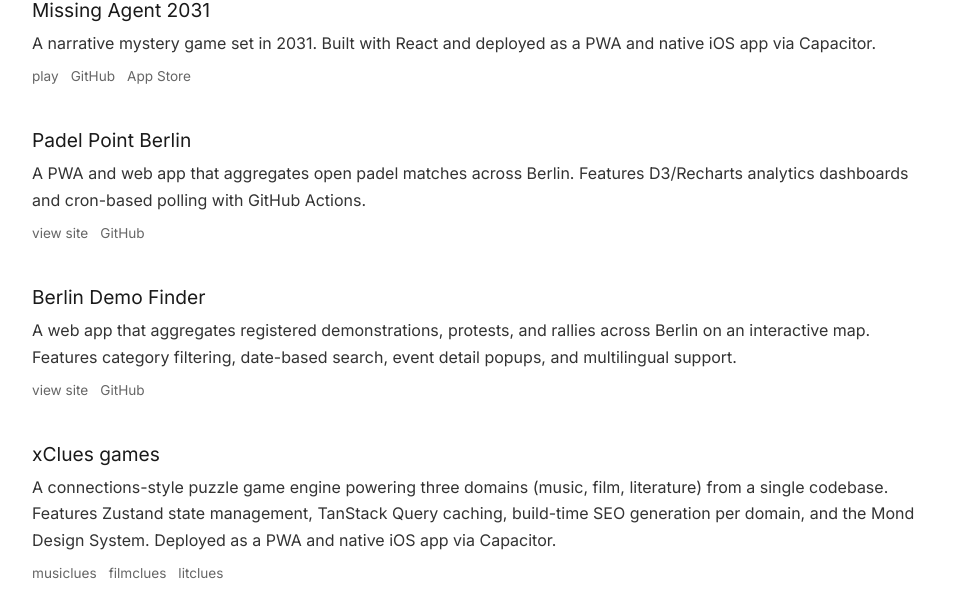
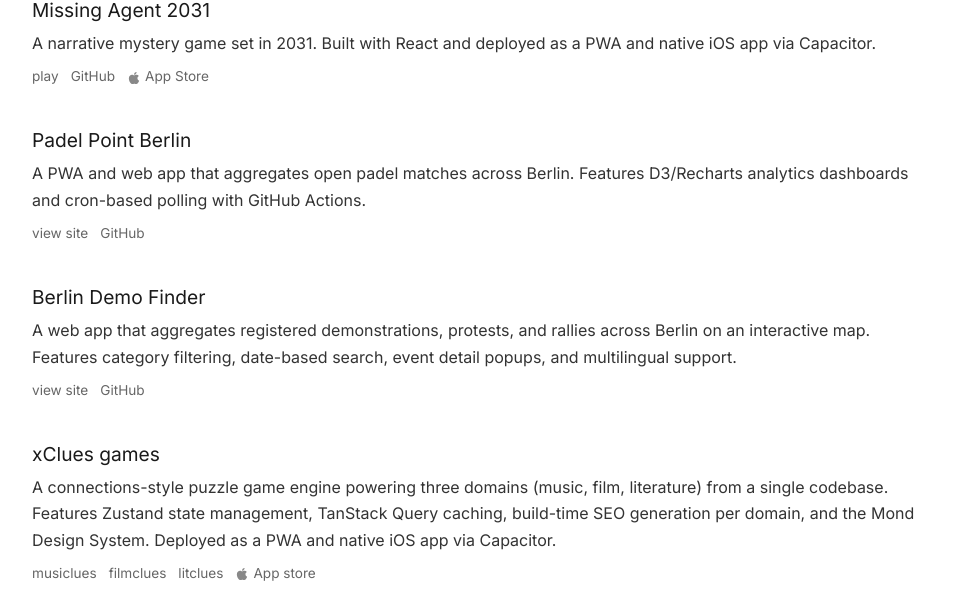
Before and after one commit to blumaa/port-clean, a React (Vite) app: page /work in a window 1280 px wide. Shown: the part 200-800 px from the top of the page, without its empty margins (160-1119 px from the left). Built offline with nearby package versions, Linux system fonts and the light colour scheme.

Commit message:
add xclues apple store icon and link

```diff
--- a/src/data/projects.ts
+++ b/src/data/projects.ts
@@ -45,6 +45,7 @@
       { name: 'musiclues', url: 'https://musiclues.space' },
       { name: 'filmclues', url: 'https://filmclues.space' },
       { name: 'litclues', url: 'https://litclues.space' },
+      { name: 'App store', url: 'https://apps.apple.com/app/xclues/id6760401987' },
     ],
   },
   {
--- a/src/pages/WorkPage.tsx
+++ b/src/pages/WorkPage.tsx
@@ -85,6 +85,7 @@
           target={link.external ? '_blank' : undefined}
           rel={link.external ? 'noopener noreferrer' : undefined}
         >
+          {link.url.includes('apps.apple.com') && <AppleIcon />}
           {link.label}
         </a>
       ))}
@@ -92,4 +93,19 @@
   )
 }
 
+function AppleIcon() {
+  return (
+    <svg
+      xmlns="http://www.w3.org/2000/svg"
+      viewBox="0 0 384 512"
+      width="14"
+      height="14"
+      fill="#888"
+      style={{ display: 'inline-block', verticalAlign: 'middle', marginRight: '4px' }}
+    >
+      <path d="M318.7 268.7c-.2-36.7 16.4-64.4 50-84.8-18.8-26.9-47.2-41.7-84.7-44.6-35.5-2.8-74.3 20.7-88.5 20.7-15 0-49.4-19.7-76.4-19.7C63.3 141.2 4 184 4 273.5c0 26.2 4.8 53.3 14.4 81.2 12.8 36.7 59 126.7 107.2 125.2 25.2-.6 43-17.9 75.8-17.9 31.8 0 48.3 17.9 76.4 17.9 48.6-.7 90.4-82.5 102.6-119.3-65.2-30.7-61.7-90-61.7-91.9zm-56.6-164.2c27.3-32.4 24.8-61.9 24-72.5-24.1 1.4-52 16.4-67.9 34.9-17.5 19.8-27.8 44.3-25.6 71.9 26.1 2 49.9-11.4 69.5-34.3z" />
+    </svg>
+  )
+}
+
 export { WorkPage }
```
Also changed, not shown: vercel.json.
